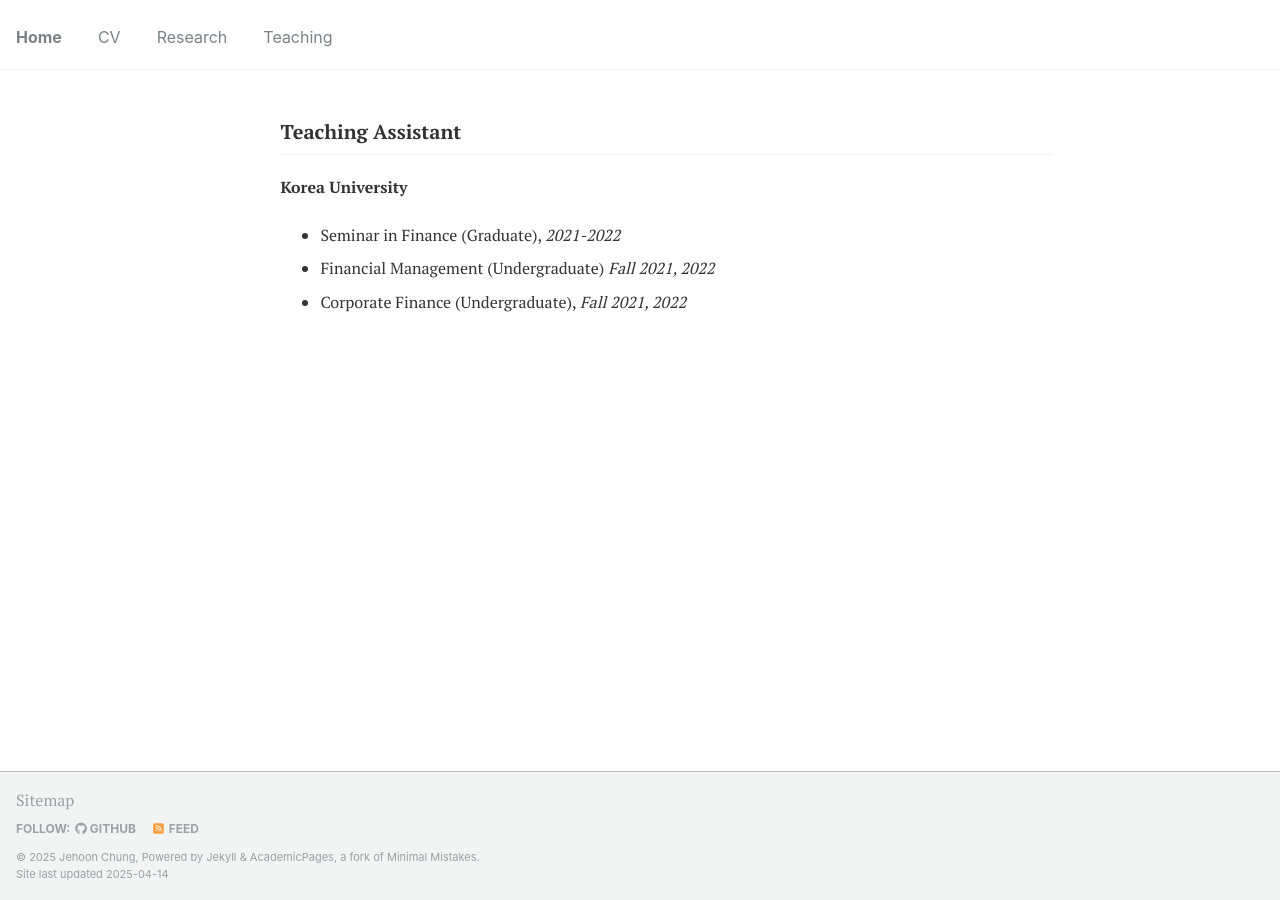
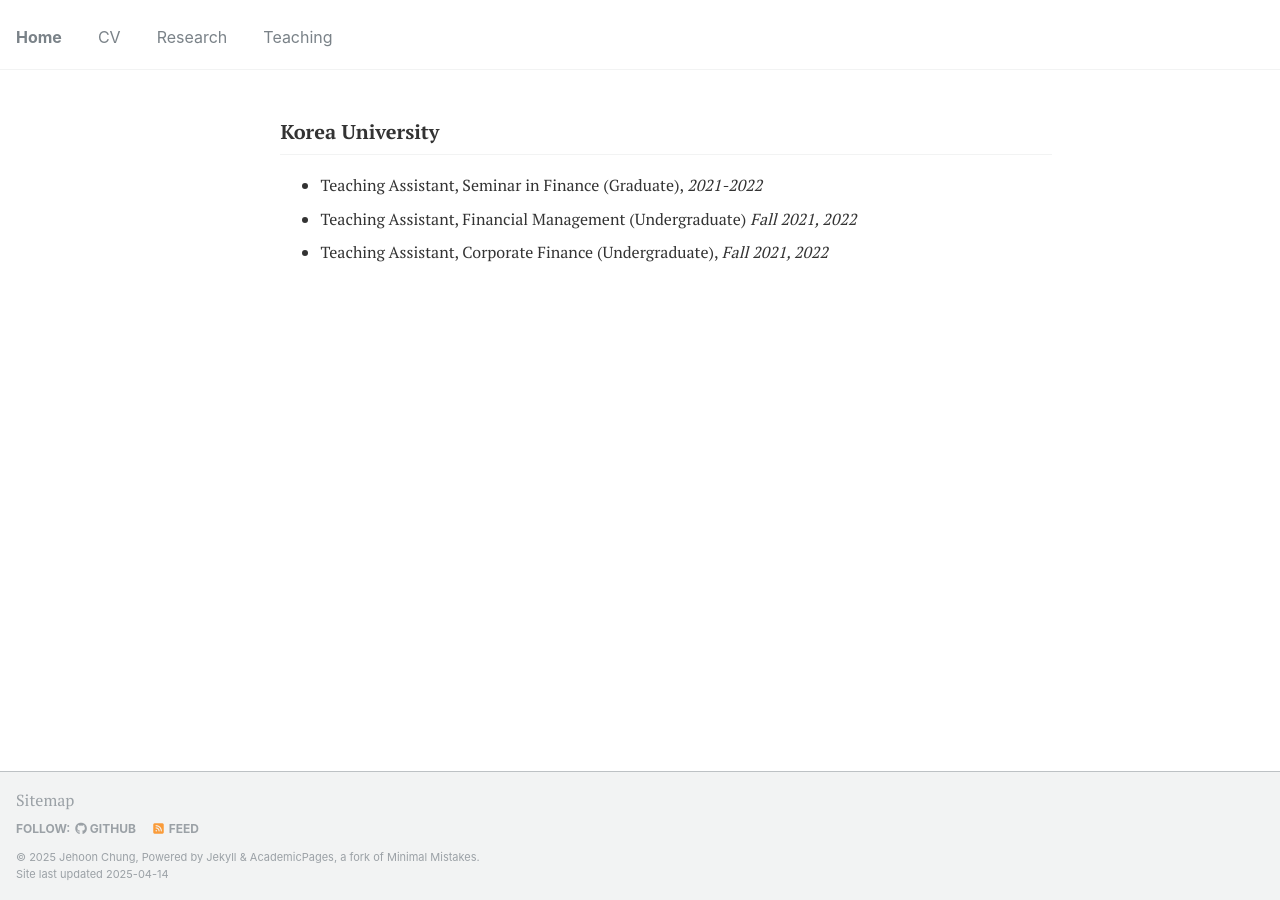
Before and after one commit to JehoonChung/jehoonchung.github.io, a Jekyll site: the page built from _teaching/2014-spring-teaching-1.md, in a window 1280 px wide. Built offline with Jekyll 4.4.1, drawn with Linux system fonts in a browser that asks for light colours.

Commit message:
Update 2014-spring-teaching-1.md

```diff
--- a/_teaching/2014-spring-teaching-1.md
+++ b/_teaching/2014-spring-teaching-1.md
@@ -6,9 +6,7 @@ collection: teaching
 permalink: /teaching/
 ---
 
-## Teaching Assistant
-**Korea University**
-
-- Seminar in Finance (Graduate), *2021-2022*
-- Financial Management (Undergraduate) *Fall 2021, 2022*
-- Corporate Finance (Undergraduate), *Fall 2021, 2022*
+## Korea University
+- Teaching Assistant, Seminar in Finance (Graduate), *2021-2022*
+- Teaching Assistant, Financial Management (Undergraduate) *Fall 2021, 2022*
+- Teaching Assistant, Corporate Finance (Undergraduate), *Fall 2021, 2022*
```
